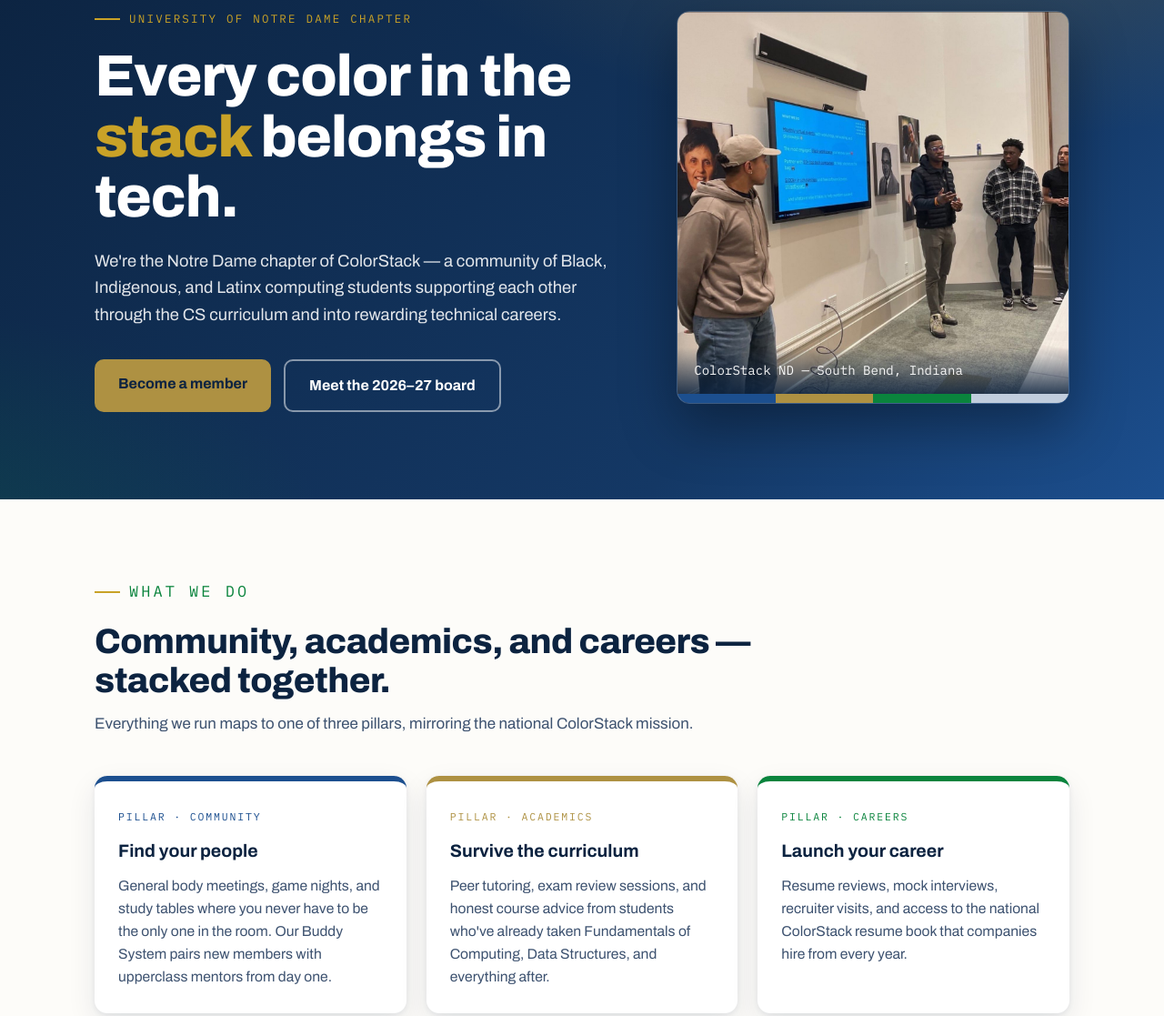
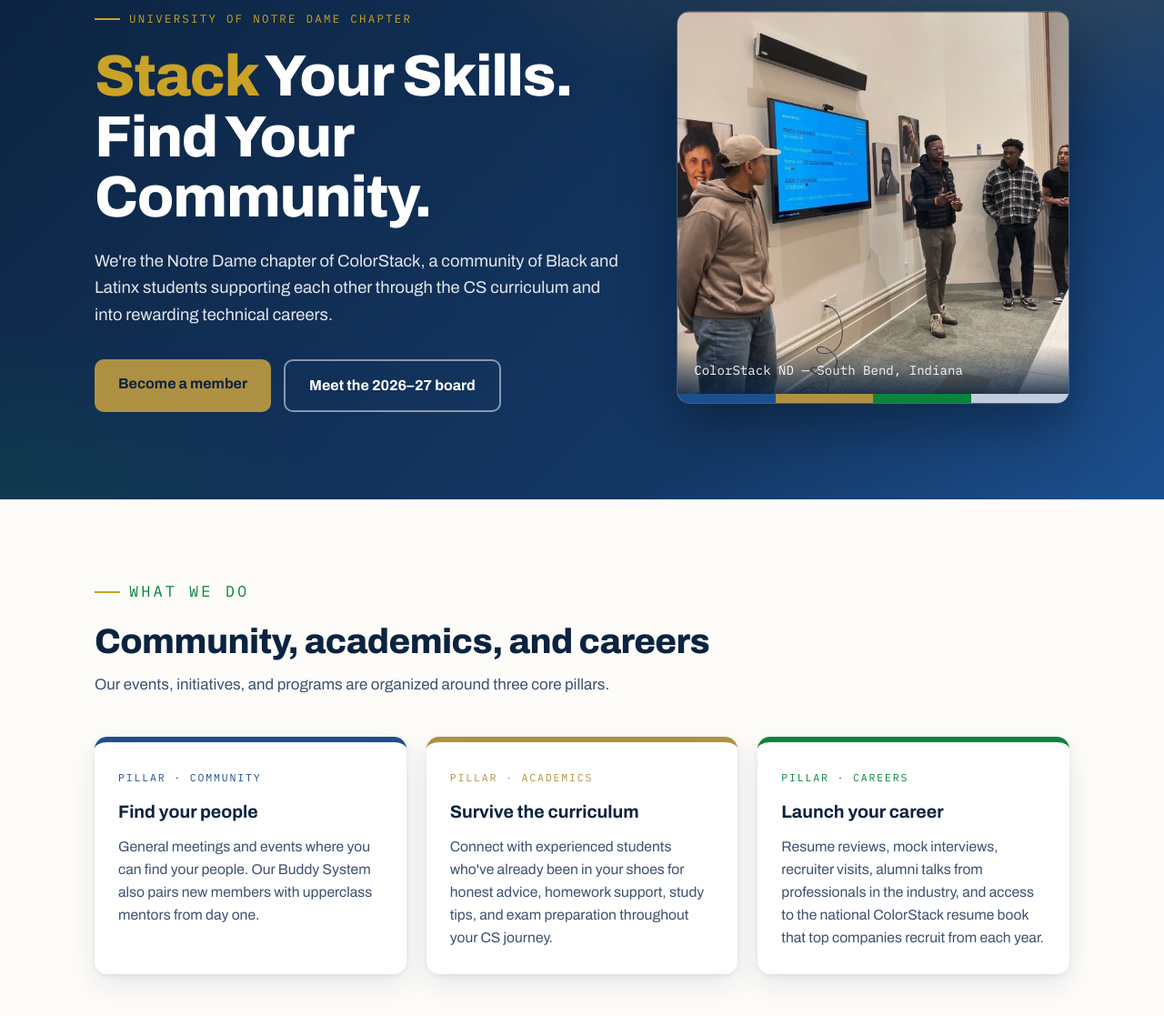
Before and after one commit to dking2023/ColorStackNDWebsite, a plain HTML site: page index.html in a window 1280 px wide. Shown: the part 163-1280 px from the top of the page at 91% size. Drawn offline with Linux system fonts and the light colour scheme.

Commit message:
Revise text in index.html for clarity and accuracy
Updated text content to better reflect the community and its offerings.

```diff
--- a/index.html
+++ b/index.html
@@ -36,11 +36,11 @@
       <div class="container hero-grid">
         <div>
           <p class="eyebrow">University of Notre Dame chapter</p>
-          <h1>Every color in the <span class="accent-word">stack</span> belongs in tech.</h1>
+          <h1><span class="accent-word">Stack</span> Your Skills. Find Your Community.</h1>
           <p class="lede">
-            We're the Notre Dame chapter of ColorStack — a community of Black,
-            Indigenous, and Latinx computing students supporting each other
-            through the CS curriculum and into rewarding technical careers.
+            We're the Notre Dame chapter of ColorStack, a community of Black
+            and Latinx students supporting each other through the
+            CS curriculum and into rewarding technical careers.
           </p>
           <div class="btn-row">
             <a class="btn btn-gold" href="https://www.colorstack.org/member-application-requirements" target="_blank" rel="noopener">Become a member</a>
@@ -60,24 +60,24 @@
       <div class="container">
         <div class="section-head reveal">
           <p class="eyebrow" style="color: var(--nd-green);">What we do</p>
-          <h2>Community, academics, and careers — stacked together.</h2>
-          <p>Everything we run maps to one of three pillars, mirroring the national ColorStack mission.</p>
+          <h2>Community, academics, and careers</h2>
+          <p>Our events, initiatives, and programs are organized around three core pillars.</p>
         </div>
         <div class="pillar-grid">
           <article class="pillar reveal" style="--pillar-color: var(--nd-blue-bright);">
             <p class="pillar-label">Pillar · Community</p>
             <h3>Find your people</h3>
-            <p>General body meetings, game nights, and study tables where you never have to be the only one in the room. Our Buddy System pairs new members with upperclass mentors from day one.</p>
+            <p>General meetings and events where you can find your people. Our Buddy System also pairs new members with upperclass mentors from day one.</p>
           </article>
           <article class="pillar reveal" style="--pillar-color: var(--nd-gold);">
             <p class="pillar-label">Pillar · Academics</p>
             <h3>Survive the curriculum</h3>
-            <p>Peer tutoring, exam review sessions, and honest course advice from students who've already taken Fundamentals of Computing, Data Structures, and everything after.</p>
+            <p>Connect with experienced students who've already been in your shoes for honest advice, homework support, study tips, and exam preparation throughout your CS journey.</p>
           </article>
           <article class="pillar reveal" style="--pillar-color: var(--nd-green);">
             <p class="pillar-label">Pillar · Careers</p>
             <h3>Launch your career</h3>
-            <p>Resume reviews, mock interviews, recruiter visits, and access to the national ColorStack resume book that companies hire from every year.</p>
+            <p>Resume reviews, mock interviews, recruiter visits, alumni talks from professionals in the industry, and access to the national ColorStack resume book that top companies recruit from each year.</p>
           </article>
         </div>
       </div>
@@ -96,10 +96,10 @@
             Membership is free — and it follows you past graduation.
           </h2>
           <ul class="check-list">
-            <li>Free membership in the national ColorStack Family — 15,000+ students across 500+ schools.</li>
-            <li>Your resume in the national resume book that partner companies recruit from directly.</li>
-            <li>A local chapter that knows Notre Dame — our courses, our professors, our recruiting timelines.</li>
-            <li>Leadership opportunities: chairs, directors, and committees open up every year.</li>
+            <li>Free membership in the national ColorStack Family, 14,000+ students across 1000+ schools.</li>
+            <!-- <li>Your resume in the national resume book that partner companies recruit from directly.</li> -->
+            <li>A local chapter that knows Notre Dame, our courses, our professors, and our recruiting timelines.</li>
+            <li>Board leadership opportunities become available each year for members looking to make a lasting impact.</li>
           </ul>
           <div class="btn-row" style="margin-top: 28px;">
             <a class="btn btn-navy" href="contact.html">Get in touch</a>
@@ -111,8 +111,8 @@
     <!-- CTA -->
     <section class="cta-band">
       <div class="container">
-        <h2>Ready to join the stack?</h2>
-        <p>Apply through ColorStack national (it's free), then come to our next general body meeting. Follow us on Instagram for dates and locations.</p>
+        <h2>Ready to join?</h2>
+        <p>Come to our next general meeting! Follow us on Instagram for dates and locations.</p>
         <div class="btn-row" style="justify-content: center;">
           <a class="btn btn-gold" href="https://www.colorstack.org/member-application-requirements" target="_blank" rel="noopener">Apply to ColorStack</a>
           <a class="btn btn-ghost" href="https://www.instagram.com/colorstacknd/" target="_blank" rel="noopener">@colorstacknd</a>
```
